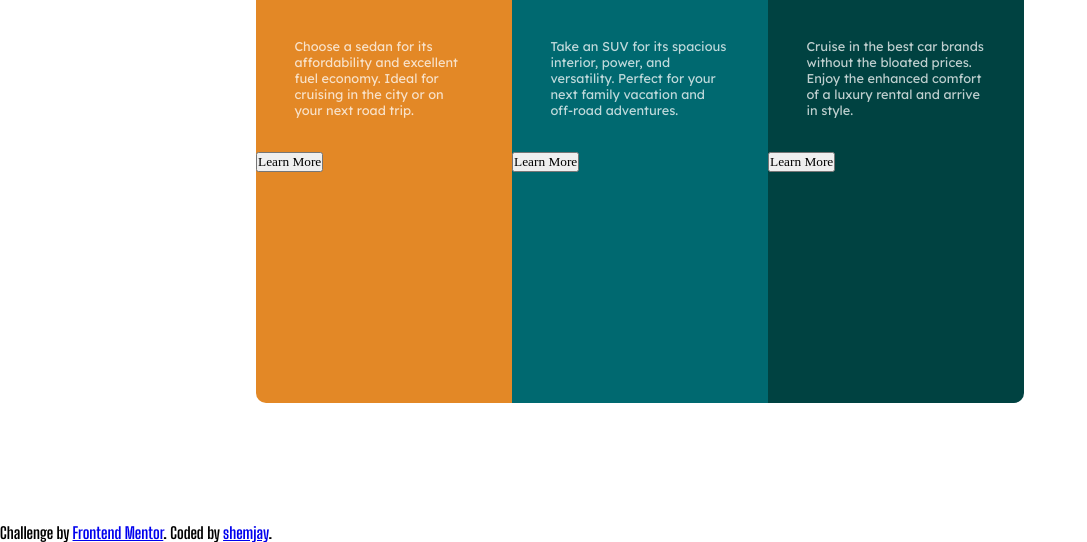
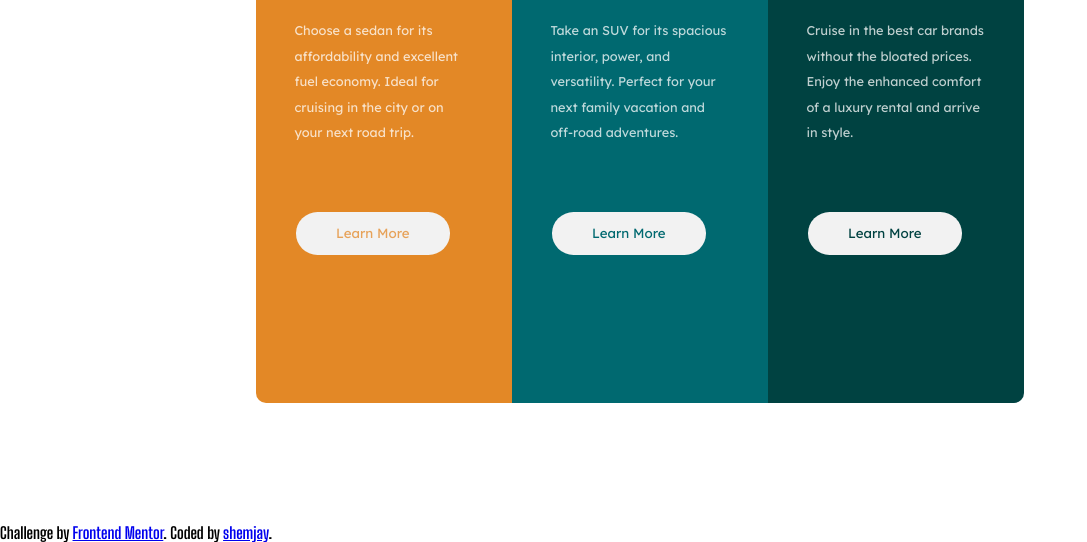
Before and after one commit to shemjay/3-column-preview-card, a plain HTML site: page index.html in a window 1280 px wide. Shown: the part 277-819 px from the top of the page, without its empty margins (0-1087 px from the left). Drawn offline with Linux system fonts and the light colour scheme.

Commit message:
Final commit
style and position button

```diff
--- a/index.html
+++ b/index.html
@@ -23,7 +23,7 @@
       <p class = "flex-content">Choose a sedan for its</br> affordability and excellent</br> fuel economy. Ideal for</br> cruising in the city
         or on</br> your next road trip.
       </p>
-      <button class = "flex-input">Learn More</button>
+      <button class = "flex-input"><p id = "input-text">Learn More</p></button>
     </div>
     <!-- Second column -->
     <div class = "flex-child" id = "flex-child-2">
@@ -32,7 +32,7 @@
       <p class = "flex-content">Take an SUV for its spacious</br> interior, power, and</br> versatility. Perfect for your</br> next family vacation
         and</br> off-road adventures.
       </p>
-      <button class = "flex-input">Learn More</button>
+      <button class = "flex-input"><p id = "input-text-2">Learn More</p></button>
     </div>
     <!-- Third column -->
     <div class = "flex-child" id = "flex-child-3">
@@ -41,7 +41,7 @@
       <p class = "flex-content">Cruise in the best car brands</br> without the bloated prices.</br> Enjoy the enhanced comfort</br> of a luxury
         rental and arrive</br> in style.
       </p>
-      <button class = "flex-input">Learn More</button>
+      <button class = "flex-input"><p id = "input-text-3">Learn More</p></button>
     </div>
     </div>
   </section>
--- a/style.css
+++ b/style.css
@@ -54,19 +54,44 @@
     font-family: 'Big Shoulders Display', cursive;
     font-size: 2.5em;
     padding-left: 1em;
-    padding-bottom: 1em;
+    padding-bottom: 0.5em;
     color: hsl(0, 0%, 95%);
 }
 
 .flex-content {
     font-family: 'Lexend Deca';
     font-size: 0.8em;
+    line-height: 2;
     padding-left:3em;
-    padding-bottom: 2.5em;
+    padding-bottom: 1em;
     color: hsla(0, 0%, 100%, 0.75);
 }
 
 .flex-input {
-    font-family: '';
+    font-family: 'Lexend Deca';
+    width: 60%;
+    cursor: pointer;
+    background-color: hsl(0, 0%, 95%);
+    color: hsla(0, 0%, 100%, 0.75);
+    outline: none;
+    padding: 1em;
+    margin-left: 3em;
+    margin-top: 4em;
+    border-radius: 25px;
+    border: none;
+}
 
+#input-text {
+    font-family: 'Lexend Deca';
+    color: rgba(227, 136, 38, 0.753);
 }
+
+#input-text-2 {
+    font-family: 'Lexend Deca';
+    color: hsl(184, 100%, 22%);
+}
+
+#input-text-3 {
+    font-family: 'Lexend Deca';
+    color: hsl(179, 100%, 13%);
+}
```
